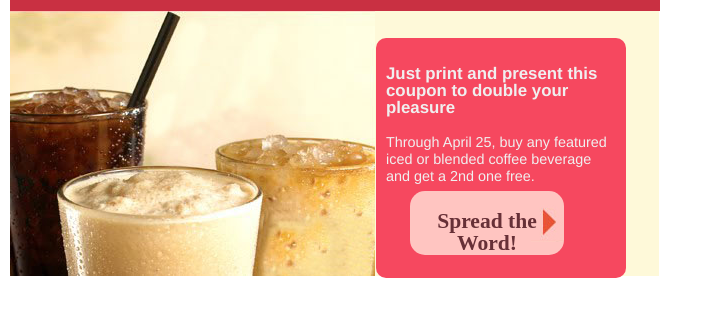
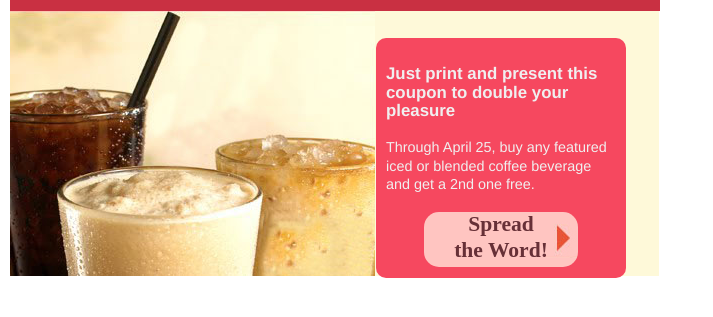
Before and after one commit to chasingdonis/Java_coupon, a plain HTML site: page index.html in a window 1280 px wide. Shown: the part 159-476 px from the top of the page, without its empty margins (0-713 px from the left). Drawn offline with Linux system fonts and the light colour scheme.

Commit message:
css revise

```diff
--- a/index.html
+++ b/index.html
@@ -35,7 +35,7 @@
             <p>Through April 25, buy any featured iced or blended coffee beverage and get a 2nd one free.</p>
             <center>
              <div id="ticket2">
-            <h2>Spread   the Word!</h2>
+            <h2>Spread  </br> the Word!</h2>
         </div></center>
         </div>
 
--- a/main.css
+++ b/main.css
@@ -33,20 +33,19 @@ body {
     padding: 10px;
     color: #F0EFEF;
     font-size: 0.9em;
-    line-height: 120%;
+    line-height: 130%;
 	z-index: 1;
 }
 
 #ticket2 {
-    position: fixed;
     background-color: #ffc5c1;
     border-radius: 15px;
   	left: 410px;
-  	height: 60px;
+  	height: 55px;
   	width: 150px;
 	top: 350px;
-    padding: 2px;
-    line-height: 150%;
+    padding: 0px 2px;
+    line-height: 180%;
     color: #673037;
     font-family: serif;
     background-image: url(a.jpg);
```
